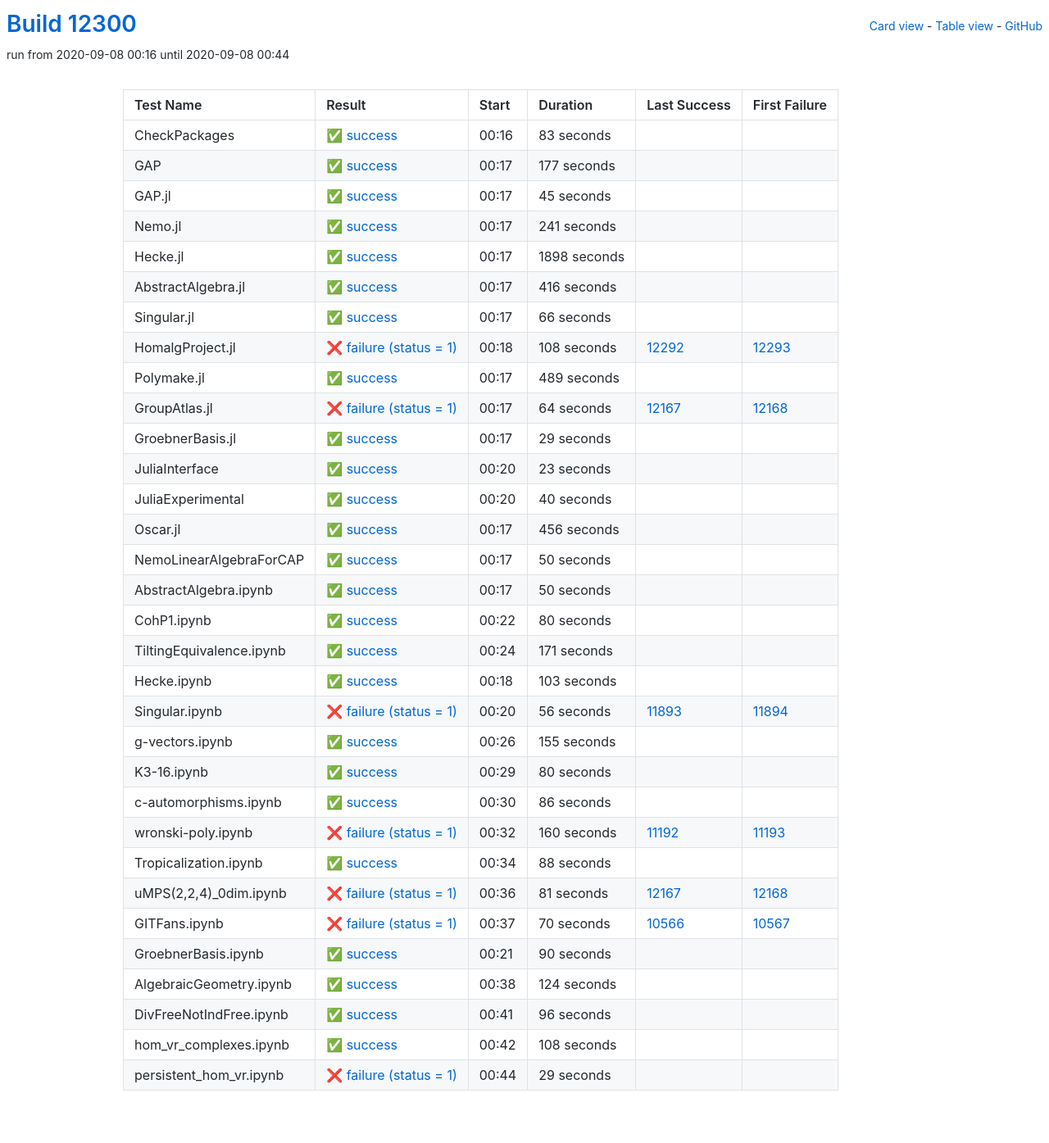
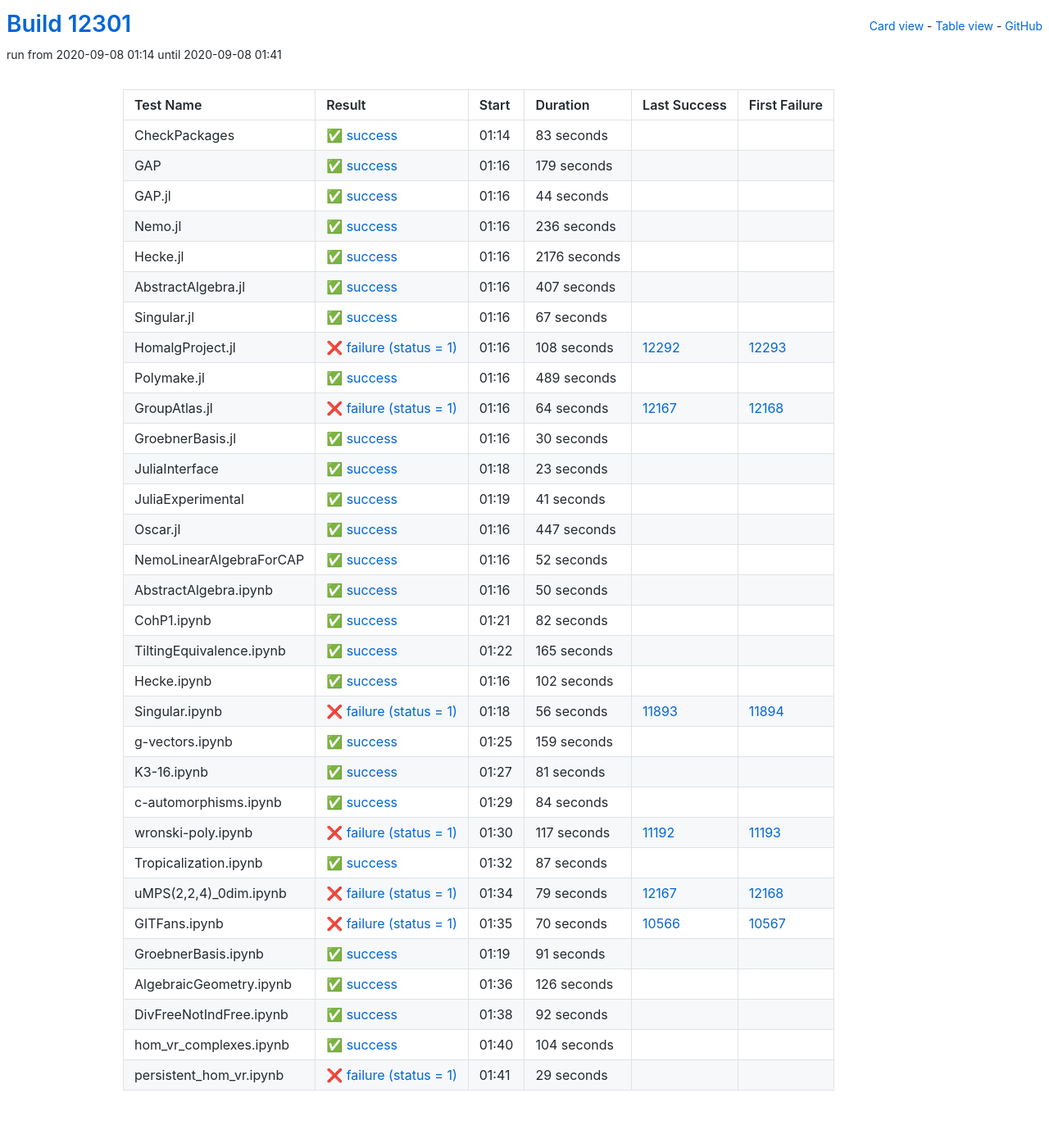
Before and after one commit to oscar-system/oscar-ci-status, a Jekyll site: the page built from table.html, in a window 1280 px wide. Shown: the whole page at 82% size. Built offline with Jekyll 4.4.1, drawn with Linux system fonts in a browser that asks for light colours.

Commit message:
Build #12301

```diff
--- a/_data/ci.yml
+++ b/_data/ci.yml
@@ -1,6 +1,6 @@
 ---
-build: 12300
-build_url: https://oscarci.mathematik.uni-kl.de/job/oscar/12300/
+build: 12301
+build_url: https://oscarci.mathematik.uni-kl.de/job/oscar/12301/
 job: oscar
 organization: oscar-system
 repo: oscar-ci-status
@@ -8,8 +8,8 @@
 tests:
 - name: CheckPackages
   id: checkpackages
-  log: https://oscarci.mathematik.uni-kl.de/job/oscar/12300/artifact/logs/build-12300/CheckPackages.log
-  start: 2020-09-08 00:16
+  log: https://oscarci.mathematik.uni-kl.de/job/oscar/12301/artifact/logs/build-12301/CheckPackages.log
+  start: 2020-09-08 01:14
   success: true
   exitcode: 0
   status: success
@@ -20,80 +20,80 @@
   first_failure_url:
 - name: GAP
   id: gap
-  log: https://oscarci.mathematik.uni-kl.de/job/oscar/12300/artifact/logs/build-12300/GAP.log
-  start: 2020-09-08 00:17
+  log: https://oscarci.mathematik.uni-kl.de/job/oscar/12301/artifact/logs/build-12301/GAP.log
+  start: 2020-09-08 01:16
   success: true
   exitcode: 0
   status: success
-  duration: 177
+  duration: 179
   last_success: false
   last_success_url:
   first_failure: false
   first_failure_url:
 - name: GAP.jl
   id: gap-jl
-  log: https://oscarci.mathematik.uni-kl.de/job/oscar/12300/artifact/logs/build-12300/GAP.jl.log
-  start: 2020-09-08 00:17
+  log: https://oscarci.mathematik.uni-kl.de/job/oscar/12301/artifact/logs/build-12301/GAP.jl.log
+  start: 2020-09-08 01:16
   success: true
   exitcode: 0
   status: success
-  duration: 45
+  duration: 44
   last_success: false
   last_success_url:
   first_failure: false
   first_failure_url:
 - name: Nemo.jl
   id: nemo-jl
-  log: https://oscarci.mathematik.uni-kl.de/job/oscar/12300/artifact/logs/build-12300/Nemo.jl.log
-  start: 2020-09-08 00:17
+  log: https://oscarci.mathematik.uni-kl.de/job/oscar/12301/artifact/logs/build-12301/Nemo.jl.log
+  start: 2020-09-08 01:16
   success: true
   exitcode: 0
   status: success
-  duration: 241
+  duration: 236
   last_success: false
   last_success_url:
   first_failure: false
   first_failure_url:
 - name: Hecke.jl
   id: hecke-jl
-  log: https://oscarci.mathematik.uni-kl.de/job/oscar/12300/artifact/logs/build-12300/Hecke.jl.log
-  start: 2020-09-08 00:17
+  log: https://oscarci.mathematik.uni-kl.de/job/oscar/12301/artifact/logs/build-12301/Hecke.jl.log
+  start: 2020-09-08 01:16
   success: true
   exitcode: 0
   status: success
-  duration: 1898
+  duration: 2176
   last_success: false
   last_success_url:
   first_failure: false
   first_failure_url:
 - name: AbstractAlgebra.jl
   id: abstractalgebra-jl
-  log: https://oscarci.mathematik.uni-kl.de/job/oscar/12300/artifact/logs/build-12300/AbstractAlgebra.jl.log
-  start: 2020-09-08 00:17
+  log: https://oscarci.mathematik.uni-kl.de/job/oscar/12301/artifact/logs/build-12301/AbstractAlgebra.jl.log
+  start: 2020-09-08 01:16
   success: true
   exitcode: 0
   status: success
-  duration: 416
+  duration: 407
   last_success: false
   last_success_url:
   first_failure: false
   first_failure_url:
 - name: Singular.jl
   id: singular-jl
-  log: https://oscarci.mathematik.uni-kl.de/job/oscar/12300/artifact/logs/build-12300/Singular.jl.log
-  start: 2020-09-08 00:17
+  log: https://oscarci.mathematik.uni-kl.de/job/oscar/12301/artifact/logs/build-12301/Singular.jl.log
+  start: 2020-09-08 01:16
   success: true
   exitcode: 0
   status: success
-  duration: 66
+  duration: 67
   last_success: false
   last_success_url:
   first_failure: false
   first_failure_url:
 - name: HomalgProject.jl
   id: homalgproject-jl
-  log: https://oscarci.mathematik.uni-kl.de/job/oscar/12300/artifact/logs/build-12300/HomalgProject.jl.log
-  start: 2020-09-08 00:18
+  log: https://oscarci.mathematik.uni-kl.de/job/oscar/12301/artifact/logs/build-12301/HomalgProject.jl.log
+  start: 2020-09-08 01:16
   success: false
   exitcode: 1
   status: failure
@@ -104,8 +104,8 @@
   first_failure_url: https://oscarci.mathematik.uni-kl.de/job/oscar/12293/
 - name: Polymake.jl
   id: polymake-jl
-  log: https://oscarci.mathematik.uni-kl.de/job/oscar/12300/artifact/logs/build-12300/Polymake.jl.log
-  start: 2020-09-08 00:17
+  log: https://oscarci.mathematik.uni-kl.de/job/oscar/12301/artifact/logs/build-12301/Polymake.jl.log
+  start: 2020-09-08 01:16
   success: true
   exitcode: 0
   status: success
@@ -116,8 +116,8 @@
   first_failure_url:
 - name: GroupAtlas.jl
   id: groupatlas-jl
-  log: https://oscarci.mathematik.uni-kl.de/job/oscar/12300/artifact/logs/build-12300/GroupAtlas.jl.log
-  start: 2020-09-08 00:17
+  log: https://oscarci.mathematik.uni-kl.de/job/oscar/12301/artifact/logs/build-12301/GroupAtlas.jl.log
+  start: 2020-09-08 01:16
   success: false
   exitcode: 1
   status: failure
@@ -128,20 +128,20 @@
   first_failure_url: https://oscarci.mathematik.uni-kl.de/job/oscar/12168/
 - name: GroebnerBasis.jl
   id: groebnerbasis-jl
-  log: https://oscarci.mathematik.uni-kl.de/job/oscar/12300/artifact/logs/build-12300/GroebnerBasis.jl.log
-  start: 2020-09-08 00:17
+  log: https://oscarci.mathematik.uni-kl.de/job/oscar/12301/artifact/logs/build-12301/GroebnerBasis.jl.log
+  start: 2020-09-08 01:16
   success: true
   exitcode: 0
   status: success
-  duration: 29
+  duration: 30
   last_success: false
   last_success_url:
   first_failure: false
   first_failure_url:
 - name: JuliaInterface
   id: juliainterface
-  log: https://oscarci.mathematik.uni-kl.de/job/oscar/12300/artifact/logs/build-12300/JuliaInterface.log
-  start: 2020-09-08 00:20
+  log: https://oscarci.mathematik.uni-kl.de/job/oscar/12301/artifact/logs/build-12301/JuliaInterface.log
+  start: 2020-09-08 01:18
   success: true
   exitcode: 0
   status: success
@@ -152,44 +152,44 @@
   first_failure_url:
 - name: JuliaExperimental
   id: juliaexperimental
-  log: https://oscarci.mathematik.uni-kl.de/job/oscar/12300/artifact/logs/build-12300/JuliaExperimental.log
-  start: 2020-09-08 00:20
+  log: https://oscarci.mathematik.uni-kl.de/job/oscar/12301/artifact/logs/build-12301/JuliaExperimental.log
+  start: 2020-09-08 01:19
   success: true
   exitcode: 0
   status: success
-  duration: 40
+  duration: 41
   last_success: false
   last_success_url:
   first_failure: false
   first_failure_url:
 - name: Oscar.jl
   id: oscar-jl
-  log: https://oscarci.mathematik.uni-kl.de/job/oscar/12300/artifact/logs/build-12300/Oscar.jl.log
-  start: 2020-09-08 00:17
+  log: https://oscarci.mathematik.uni-kl.de/job/oscar/12301/artifact/logs/build-12301/Oscar.jl.log
+  start: 2020-09-08 01:16
   success: true
   exitcode: 0
   status: success
-  duration: 456
+  duration: 447
   last_success: false
   last_success_url:
   first_failure: false
   first_failure_url:
 - name: NemoLinearAlgebraForCAP
   id: nemolinearalgebraforcap
-  log: https://oscarci.mathematik.uni-kl.de/job/oscar/12300/artifact/logs/build-12300/NemoLinearAlgebraForCAP.log
-  start: 2020-09-08 00:17
+  log: https://oscarci.mathematik.uni-kl.de/job/oscar/12301/artifact/logs/build-12301/NemoLinearAlgebraForCAP.log
+  start: 2020-09-08 01:16
   success: true
   exitcode: 0
   status: success
-  duration: 50
+  duration: 52
   last_success: false
   last_success_url:
   first_failure: false
   first_failure_url:
 - name: AbstractAlgebra.ipynb
   id: abstractalgebra-ipynb
-  log: https://oscarci.mathematik.uni-kl.de/job/oscar/12300/artifact/logs/build-12300/AbstractAlgebra.ipynb.log
-  start: 2020-09-08 00:17
+  log: https://oscarci.mathematik.uni-kl.de/job/oscar/12301/artifact/logs/build-12301/AbstractAlgebra.ipynb.log
+  start: 2020-09-08 01:16
   success: true
   exitcode: 0
   status: success
@@ -200,44 +200,44 @@
   first_failure_url:
 - name: CohP1.ipynb
   id: cohp1-ipynb
-  log: https://oscarci.mathematik.uni-kl.de/job/oscar/12300/artifact/logs/build-12300/CohP1.ipynb.log
-  start: 2020-09-08 00:22
+  log: https://oscarci.mathematik.uni-kl.de/job/oscar/12301/artifact/logs/build-12301/CohP1.ipynb.log
+  start: 2020-09-08 01:21
   success: true
   exitcode: 0
   status: success
-  duration: 80
+  duration: 82
   last_success: false
   last_success_url:
   first_failure: false
   first_failure_url:
 - name: TiltingEquivalence.ipynb
   id: tiltingequivalence-ipynb
-  log: https://oscarci.mathematik.uni-kl.de/job/oscar/12300/artifact/logs/build-12300/TiltingEquivalence.ipynb.log
-  start: 2020-09-08 00:24
+  log: https://oscarci.mathematik.uni-kl.de/job/oscar/12301/artifact/logs/build-12301/TiltingEquivalence.ipynb.log
+  start: 2020-09-08 01:22
   success: true
   exitcode: 0
   status: success
-  duration: 171
+  duration: 165
   last_success: false
   last_success_url:
   first_failure: false
   first_failure_url:
 - name: Hecke.ipynb
   id: hecke-ipynb
-  log: https://oscarci.mathematik.uni-kl.de/job/oscar/12300/artifact/logs/build-12300/Hecke.ipynb.log
-  start: 2020-09-08 00:18
+  log: https://oscarci.mathematik.uni-kl.de/job/oscar/12301/artifact/logs/build-12301/Hecke.ipynb.log
+  start: 2020-09-08 01:16
   success: true
   exitcode: 0
   status: success
-  duration: 103
+  duration: 102
   last_success: false
   last_success_url:
   first_failure: false
   first_failure_url:
 - name: Singular.ipynb
   id: singular-ipynb
-  log: https://oscarci.mathematik.uni-kl.de/job/oscar/12300/artifact/logs/build-12300/Singular.ipynb.log
-  start: 2020-09-08 00:20
+  log: https://oscarci.mathematik.uni-kl.de/job/oscar/12301/artifact/logs/build-12301/Singular.ipynb.log
+  start: 2020-09-08 01:18
   success: false
   exitcode: 1
   status: failure
@@ -248,80 +248,80 @@
   first_failure_url: https://oscarci.mathematik.uni-kl.de/job/oscar/11894/
 - name: g-vectors.ipynb
   id: g-vectors-ipynb
-  log: https://oscarci.mathematik.uni-kl.de/job/oscar/12300/artifact/logs/build-12300/g-vectors.ipynb.log
-  start: 2020-09-08 00:26
+  log: https://oscarci.mathematik.uni-kl.de/job/oscar/12301/artifact/logs/build-12301/g-vectors.ipynb.log
+  start: 2020-09-08 01:25
   success: true
   exitcode: 0
   status: success
-  duration: 155
+  duration: 159
   last_success: false
   last_success_url:
   first_failure: false
   first_failure_url:
 - name: K3-16.ipynb
   id: k3-16-ipynb
-  log: https://oscarci.mathematik.uni-kl.de/job/oscar/12300/artifact/logs/build-12300/K3-16.ipynb.log
-  start: 2020-09-08 00:29
+  log: https://oscarci.mathematik.uni-kl.de/job/oscar/12301/artifact/logs/build-12301/K3-16.ipynb.log
+  start: 2020-09-08 01:27
   success: true
   exitcode: 0
   status: success
-  duration: 80
+  duration: 81
   last_success: false
   last_success_url:
   first_failure: false
   first_failure_url:
 - name: c-automorphisms.ipynb
   id: c-automorphisms-ipynb
-  log: https://oscarci.mathematik.uni-kl.de/job/oscar/12300/artifact/logs/build-12300/c-automorphisms.ipynb.log
-  start: 2020-09-08 00:30
+  log: https://oscarci.mathematik.uni-kl.de/job/oscar/12301/artifact/logs/build-12301/c-automorphisms.ipynb.log
+  start: 2020-09-08 01:29
   success: true
   exitcode: 0
   status: success
-  duration: 86
+  duration: 84
   last_success: false
   last_success_url:
   first_failure: false
   first_failure_url:
 - name: wronski-poly.ipynb
   id: wronski-poly-ipynb
-  log: https://oscarci.mathematik.uni-kl.de/job/oscar/12300/artifact/logs/build-12300/wronski-poly.ipynb.log
-  start: 2020-09-08 00:32
+  log: https://oscarci.mathematik.uni-kl.de/job/oscar/12301/artifact/logs/build-12301/wronski-poly.ipynb.log
+  start: 2020-09-08 01:30
   success: false
   exitcode: 1
   status: failure
-  duration: 160
+  duration: 117
   last_success: 11192
   last_success_url: https://oscarci.mathematik.uni-kl.de/job/oscar/11192/
   first_failure: 11193
   first_failure_url: https://oscarci.mathematik.uni-kl.de/job/oscar/11193/
 - name: Tropicalization.ipynb
   id: tropicalization-ipynb
-  log: https://oscarci.mathematik.uni-kl.de/job/oscar/12300/artifact/logs/build-12300/Tropicalization.ipynb.log
-  start: 2020-09-08 00:34
+  log: https://oscarci.mathematik.uni-kl.de/job/oscar/12301/artifact/logs/build-12301/Tropicalization.ipynb.log
+  start: 2020-09-08 01:32
   success: true
   exitcode: 0
   status: success
-  duration: 88
+  duration: 87
   last_success: false
   last_success_url:
   first_failure: false
   first_failure_url:
 - name: uMPS(2,2,4)_0dim.ipynb
   id: umps-2-2-4-0dim-ipynb
-  log: https://oscarci.mathematik.uni-kl.de/job/oscar/12300/artifact/logs/build-12300/uMPS-2-2-4-_0dim.ipynb.log
-  start: 2020-09-08 00:36
+  log: https://oscarci.mathematik.uni-kl.de/job/oscar/12301/artifact/logs/build-12301/uMPS-2-2-4-_0dim.ipynb.log
+  start: 2020-09-08 01:34
   success: false
   exitcode: 1
   status: failure
-  duration: 81
+  duration: 79
   last_success: 12167
   last_success_url: https://oscarci.mathematik.uni-kl.de/job/oscar/12167/
   first_failure: 12168
   first_failure_url: https://oscarci.mathematik.uni-kl.de/job/oscar/12168/
 - name: GITFans.ipynb
   id: gitfans-ipynb
-  log: https://oscarci.mathematik.uni-kl.de/job/oscar/12300/artifact/logs/build-12300/GITFans.ipynb.log
-  start: 2020-09-08 00:37
+  log: https://oscarci.mathematik.uni-kl.de/job/oscar/12301/artifact/logs/build-12301/GITFans.ipynb.log
+  start: 2020-09-08 01:35
   success: false
   exitcode: 1
   status: failure
@@ -332,56 +332,56 @@
   first_failure_url: https://oscarci.mathematik.uni-kl.de/job/oscar/10567/
 - name: GroebnerBasis.ipynb
   id: groebnerbasis-ipynb
-  log: https://oscarci.mathematik.uni-kl.de/job/oscar/12300/artifact/logs/build-12300/GroebnerBasis.ipynb.log
-  start: 2020-09-08 00:21
+  log: https://oscarci.mathematik.uni-kl.de/job/oscar/12301/artifact/logs/build-12301/GroebnerBasis.ipynb.log
+  start: 2020-09-08 01:19
   success: true
   exitcode: 0
   status: success
-  duration: 90
+  duration: 91
   last_success: false
   last_success_url:
   first_failure: false
   first_failure_url:
 - name: AlgebraicGeometry.ipynb
   id: algebraicgeometry-ipynb
-  log: https://oscarci.mathematik.uni-kl.de/job/oscar/12300/artifact/logs/build-12300/AlgebraicGeometry.ipynb.log
-  start: 2020-09-08 00:38
+  log: https://oscarci.mathematik.uni-kl.de/job/oscar/12301/artifact/logs/build-12301/AlgebraicGeometry.ipynb.log
+  start: 2020-09-08 01:36
   success: true
   exitcode: 0
   status: success
-  duration: 124
+  duration: 126
   last_success: false
   last_success_url:
   first_failure: false
   first_failure_url:
 - name: DivFreeNotIndFree.ipynb
   id: divfreenotindfree-ipynb
-  log: https://oscarci.mathematik.uni-kl.de/job/oscar/12300/artifact/logs/build-12300/DivFreeNotIndFree.ipynb.log
-  start: 2020-09-08 00:41
+  log: https://oscarci.mathematik.uni-kl.de/job/oscar/12301/artifact/logs/build-12301/DivFreeNotIndFree.ipynb.log
+  start: 2020-09-08 01:38
   success: true
   exitcode: 0
   status: success
-  duration: 96
+  duration: 92
   last_success: false
   last_success_url:
   first_failure: false
   first_failure_url:
 - name: hom_vr_complexes.ipynb
   id: hom-vr-complexes-ipynb
-  log: https://oscarci.mathematik.uni-kl.de/job/oscar/12300/artifact/logs/build-12300/hom_vr_complexes.ipynb.log
-  start: 2020-09-08 00:42
+  log: https://oscarci.mathematik.uni-kl.de/job/oscar/12301/artifact/logs/build-12301/hom_vr_complexes.ipynb.log
+  start: 2020-09-08 01:40
   success: true
   exitcode: 0
   status: success
-  duration: 108
+  duration: 104
   last_success: false
   last_success_url:
   first_failure: false
   first_failure_url:
 - name: persistent_hom_vr.ipynb
   id: persistent-hom-vr-ipynb
-  log: https://oscarci.mathematik.uni-kl.de/job/oscar/12300/artifact/logs/build-12300/persistent_hom_vr.ipynb.log
-  start: 2020-09-08 00:44
+  log: https://oscarci.mathematik.uni-kl.de/job/oscar/12301/artifact/logs/build-12301/persistent_hom_vr.ipynb.log
+  start: 2020-09-08 01:41
   success: false
   exitcode: 1
   status: failure
```
Also changed, not shown: README.md.
